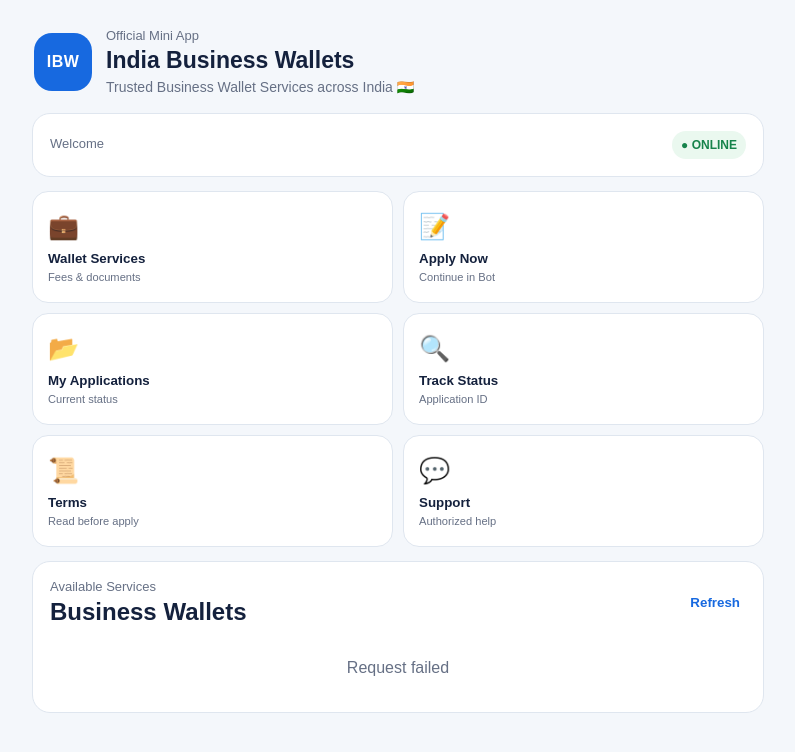
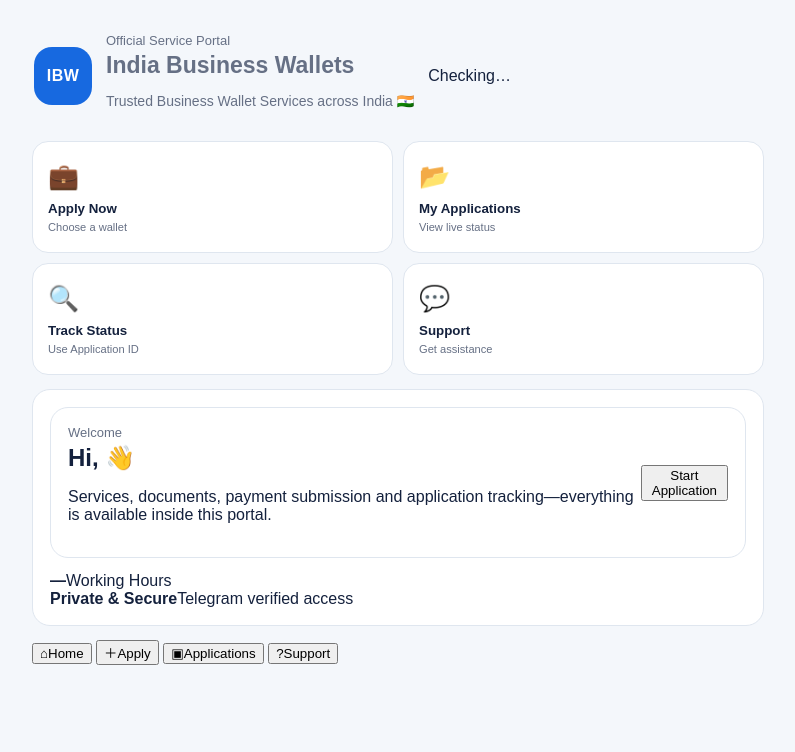
Before and after one commit to yayapaycare-afk/ibw-professional-bot, a FastAPI app: page /miniapp in a window 1280 px wide. Shown: the top 752 px of the page, without its empty margins (242-1037 px from the left). Run offline with FastAPI, Linux system fonts and the light colour scheme; some libraries are stand-ins or nearby versions.

Commit message:
Add files via upload

```diff
--- a/app/templates/miniapp/index.html
+++ b/app/templates/miniapp/index.html
@@ -3,87 +3,125 @@
 <head>
   <meta charset="utf-8">
   <meta name="viewport" content="width=device-width, initial-scale=1, viewport-fit=cover">
-  <meta name="theme-color" content="#14213d">
-  <title>{{ business_name }}</title>
-  <link rel="stylesheet" href="/static/miniapp/miniapp.css">
+  <meta name="theme-color" content="#0f2d56">
+  <title>{{ business_name }} Portal</title>
   <script src="https://telegram.org/js/telegram-web-app.js"></script>
+  <link rel="stylesheet" href="/static/miniapp/miniapp.css?v=2">
 </head>
 <body>
-  <main class="app-shell">
+  <div class="app-shell">
     <header class="hero">
       <div class="brand-mark">IBW</div>
-      <div>
-        <p class="eyebrow">Official Mini App</p>
+      <div class="hero-copy">
+        <p class="eyebrow">Official Service Portal</p>
         <h1>{{ business_name }}</h1>
-        <p class="hero-copy">Trusted Business Wallet Services across India 🇮🇳</p>
+        <p>Trusted Business Wallet Services across India 🇮🇳</p>
       </div>
+      <span id="serviceBadge" class="status-badge">Checking…</span>
     </header>
 
-    <section id="telegramNotice" class="notice hidden" aria-live="polite"></section>
+    <div id="telegramNotice" class="notice hidden" role="status"></div>
 
-    <section class="welcome-card">
+    <nav class="quick-grid" aria-label="Portal sections">
+      <button type="button" class="quick-card primary" data-view="services"><span>💼</span><b>Apply Now</b><small>Choose a wallet</small></button>
+      <button type="button" class="quick-card" data-view="applications"><span>📂</span><b>My Applications</b><small>View live status</small></button>
+      <button type="button" class="quick-card" data-view="track"><span>🔍</span><b>Track Status</b><small>Use Application ID</small></button>
+      <button type="button" class="quick-card" data-view="support"><span>💬</span><b>Support</b><small>Get assistance</small></button>
+    </nav>
+
+    <main>
+      <section id="homeView" class="view-section">
+        <div class="welcome-card">
           <div>
-        <p class="muted">Welcome</p>
-        <h2 id="welcomeName">User</h2>
+            <p class="eyebrow">Welcome</p>
+            <h2>Hi, <span id="welcomeName">User</span> 👋</h2>
+            <p>Services, documents, payment submission and application tracking—everything is available inside this portal.</p>
           </div>
-      <span class="status-pill">● ONLINE</span>
+          <button type="button" class="primary-btn" data-view="services">Start Application</button>
+        </div>
+        <div class="info-strip">
+          <div><b id="workingHours">—</b><span>Working Hours</span></div>
+          <div><b>Private & Secure</b><span>Telegram verified access</span></div>
+        </div>
       </section>
 
-    <nav class="quick-grid" aria-label="Mini App sections">
-      <button type="button" class="quick-card" data-view="wallets"><span>💼</span><b>Wallet Services</b><small>Fees & documents</small></button>
-      <button type="button" class="quick-card" id="applyButton"><span>📝</span><b>Apply Now</b><small>Continue in Bot</small></button>
-      <button type="button" class="quick-card" data-view="applications"><span>📂</span><b>My Applications</b><small>Current status</small></button>
-      <button type="button" class="quick-card" data-view="track"><span>🔍</span><b>Track Status</b><small>Application ID</small></button>
-      <button type="button" class="quick-card" data-view="terms"><span>📜</span><b>Terms</b><small>Read before apply</small></button>
-      <button type="button" class="quick-card" data-view="support"><span>💬</span><b>Support</b><small>Authorized help</small></button>
-    </nav>
+      <section id="servicesView" class="view-section hidden">
+        <div class="section-head">
+          <div><p class="eyebrow">Available Services</p><h2>Choose Business Wallet</h2></div>
+          <button type="button" class="text-btn" id="refreshWallets">Refresh</button>
+        </div>
+        <div id="walletList" class="wallet-list"><div class="skeleton">Loading services…</div></div>
+      </section>
 
-    <section id="walletsView" class="view-section">
-      <div class="section-heading"><div><p class="muted">Available Services</p><h2>Business Wallets</h2></div><button type="button" class="text-button" data-refresh-wallets>Refresh</button></div>
-      <div id="walletList" class="wallet-list"><div class="loading">Loading wallet services…</div></div>
+      <section id="applyView" class="view-section hidden">
+        <button type="button" class="back-btn" data-view="services">← Back to Services</button>
+        <div id="applyContent"></div>
+      </section>
+
+      <section id="successView" class="view-section hidden">
+        <div class="success-card">
+          <div class="success-icon">✓</div>
+          <p class="eyebrow">Submitted Successfully</p>
+          <h2>Your application is received</h2>
+          <p id="successWallet"></p>
+          <div class="application-code" id="successCode"></div>
+          <p>Application ID सुरक्षित रखें। आगे के updates Telegram Bot पर मिलेंगे।</p>
+          <button type="button" class="primary-btn" data-view="applications">View My Applications</button>
+        </div>
       </section>
 
       <section id="applicationsView" class="view-section hidden">
-      <div class="section-heading"><div><p class="muted">Your records</p><h2>My Applications</h2></div><button type="button" class="text-button" data-refresh-applications>Refresh</button></div>
-      <div id="applicationsList" class="application-list"></div>
+        <div class="section-head">
+          <div><p class="eyebrow">Your Records</p><h2>My Applications</h2></div>
+          <button type="button" class="text-btn" id="refreshApplications">Refresh</button>
+        </div>
+        <div id="applicationsList"><div class="skeleton">Loading applications…</div></div>
       </section>
 
       <section id="trackView" class="view-section hidden">
-      <p class="muted">Secure tracking</p><h2>Track Application</h2>
+        <div class="panel">
+          <p class="eyebrow">Secure Tracking</p>
+          <h2>Track Application</h2>
           <label for="applicationId">Application ID</label>
           <input id="applicationId" type="text" placeholder="IBW-2026-000001" autocomplete="off">
-      <button id="trackButton" type="button" class="primary-button">Track Status</button>
+          <button type="button" class="primary-btn" id="trackButton">Track Status</button>
           <div id="trackResult" class="result-box hidden" aria-live="polite"></div>
+        </div>
       </section>
 
-    <section id="termsView" class="view-section hidden">
-      <p class="muted">Important information</p><h2>Terms & Conditions</h2>
-      <div class="terms-box">{{ terms_text }}</div>
+      <section id="finalPaymentView" class="view-section hidden">
+        <button type="button" class="back-btn" data-view="applications">← Back to Applications</button>
+        <div id="finalPaymentContent"></div>
       </section>
 
       <section id="supportView" class="view-section hidden">
-      <p class="muted">Authorized assistance</p><h2>Customer Support</h2>
-      <p>Extra charges, payment confusion या application help के लिए केवल official support का उपयोग करें।</p>
-      <div class="action-stack">
-        {% if whatsapp_number %}<a class="primary-button link-button" href="https://wa.me/{{ whatsapp_number }}" target="_blank" rel="noopener">Open WhatsApp Support</a>{% endif %}
-        {% if official_channel %}<a class="secondary-button link-button" href="{{ official_channel }}" target="_blank" rel="noopener">Open Official Channel</a>{% endif %}
+        <div class="panel">
+          <p class="eyebrow">Help & Safety</p>
+          <h2>Customer Support</h2>
+          <p>Documents केवल इस Telegram Mini App या Bot की private chat में submit करें। OTP, UPI PIN, password और card PIN कभी share न करें।</p>
+          <div class="support-actions">
+            {% if whatsapp_number %}<a class="primary-btn link-btn" href="https://wa.me/{{ whatsapp_number }}" target="_blank" rel="noopener">WhatsApp Support</a>{% endif %}
+            {% if official_channel %}<a class="secondary-btn link-btn" href="{{ official_channel }}" target="_blank" rel="noopener">Official Channel</a>{% endif %}
           </div>
-    </section>
-
-    <section id="applyView" class="view-section hidden">
-      <p class="muted">Safe application flow</p><h2>Continue in Private Bot</h2>
-      <p>Mini App बंद होने के बाद Bot chat में <b>/apply</b> command tap करें। आपकी existing application process, fees और documents बिल्कुल same रहेंगे।</p>
-      <button id="closeMiniApp" type="button" class="primary-button">Close Mini App & Open Bot Chat</button>
+          <hr>
+          <h3>Terms & Conditions</h3>
+          <ul class="terms-list">
+            <li>Payment करने से पहले UPI App में Banking Name verify करें।</li>
+            <li>किसी agent को extra payment न करें।</li>
+            <li>Incorrect या unclear documents से application delay/reject हो सकती है।</li>
+            <li>Wallet ready होने के बाद remaining payment पूरा करना आवश्यक है।</li>
+          </ul>
+        </div>
       </section>
     </main>
 
-  <script>
-    window.IBW_CONFIG = {
-      businessName: {{ business_name|tojson }},
-      officialChannel: {{ official_channel|tojson }},
-      whatsappNumber: {{ whatsapp_number|tojson }}
-    };
-  </script>
-  <script src="/static/miniapp/miniapp.js" defer></script>
+    <footer class="bottom-nav">
+      <button type="button" data-view="home" class="active"><span>⌂</span>Home</button>
+      <button type="button" data-view="services"><span>＋</span>Apply</button>
+      <button type="button" data-view="applications"><span>▣</span>Applications</button>
+      <button type="button" data-view="support"><span>?</span>Support</button>
+    </footer>
+  </div>
+  <script src="/static/miniapp/miniapp.js?v=2"></script>
 </body>
 </html>
```
Lines whose indentation alone changed are shown as unchanged.
